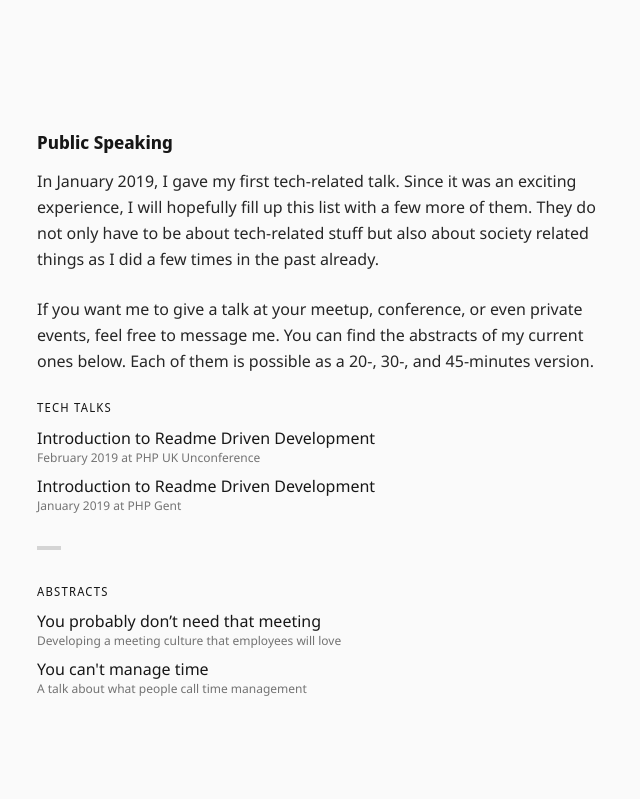
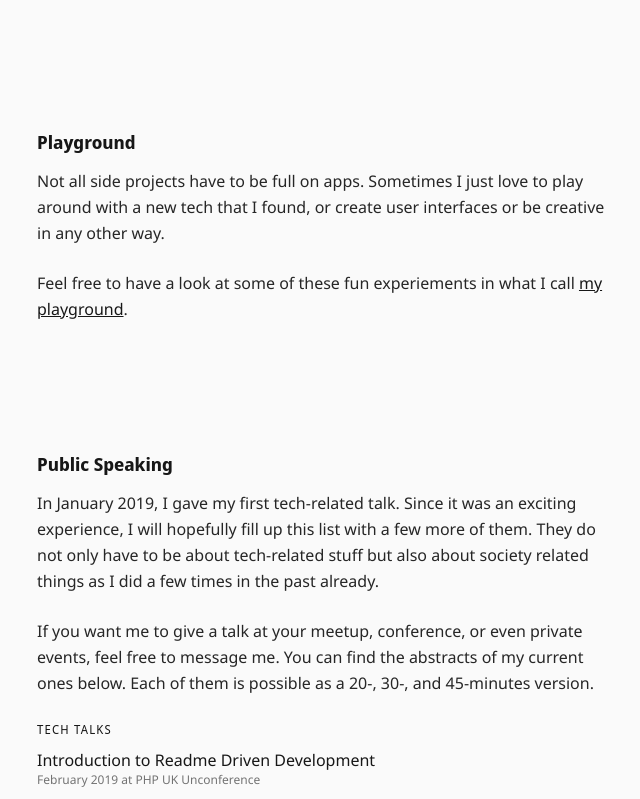
Before and after one commit to rathesDot/rathes.me, a Next.js app: page /work in a window 1280 px wide. Shown: the part 1040-1839 px from the top of the page, without its empty margins (315-955 px from the left). Built offline with nearby package versions, Linux system fonts and the light colour scheme.

Commit message:
✨ Add link to playground

```diff
--- a/src/pages/work.tsx
+++ b/src/pages/work.tsx
@@ -90,6 +90,26 @@ const Work: React.FC<React.PropsWithChildren<NextPage>> = () => {
           </Paragraph>
         </section>
         <section className="mt-32">
+          <Heading2>Playground</Heading2>
+          <Paragraph>
+            Not all side projects have to be full on apps. Sometimes I just love
+            to play around with a new tech that I found, or create user
+            interfaces or be creative in any other way.
+          </Paragraph>
+          <Paragraph>
+            Feel free to have a look at some of these fun experiements in what I
+            call{" "}
+            <Link
+              underlined
+              href="https://play.rathes.me"
+              className="text-neutral-900 dark:text-neutral-50"
+            >
+              my playground
+            </Link>
+            .
+          </Paragraph>
+        </section>
+        <section className="mt-32">
           <Heading2>Public Speaking</Heading2>
           <Paragraph>
             In January 2019, I gave my first tech-related talk. Since it was an
```
